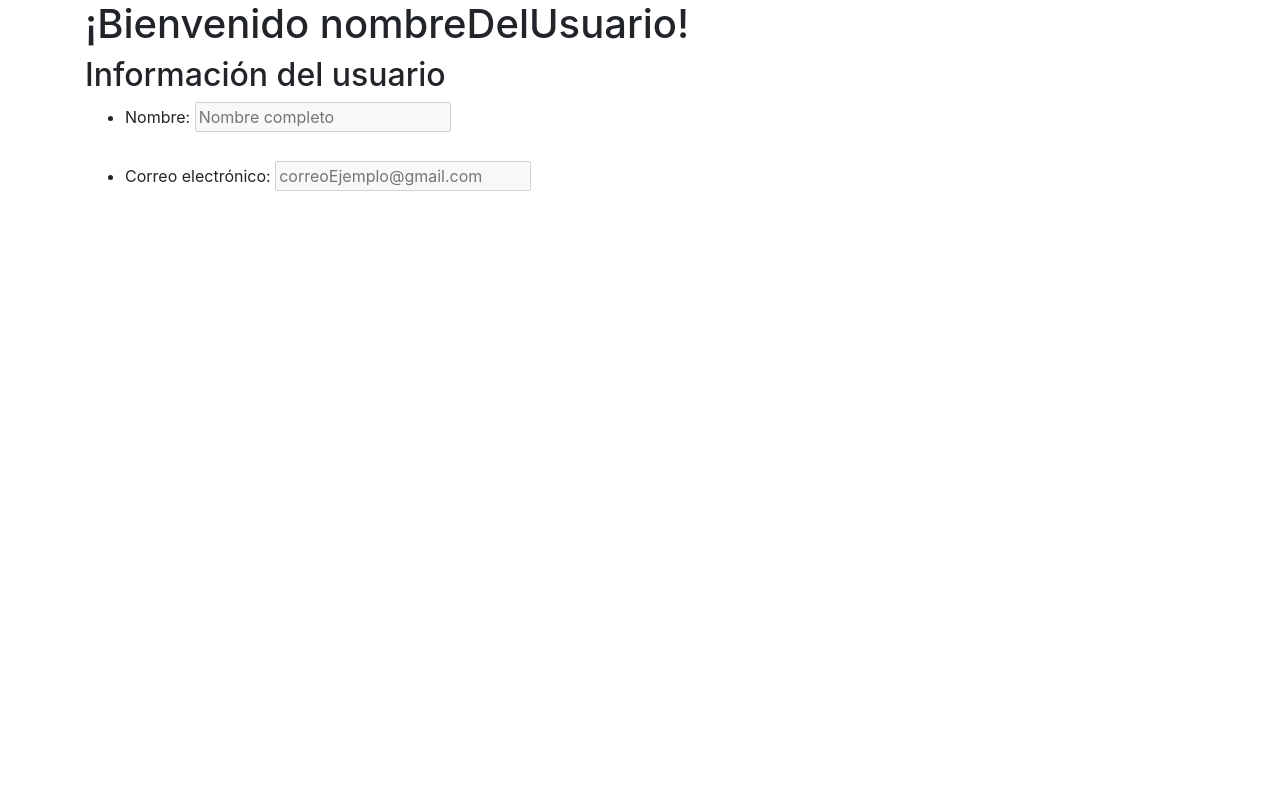
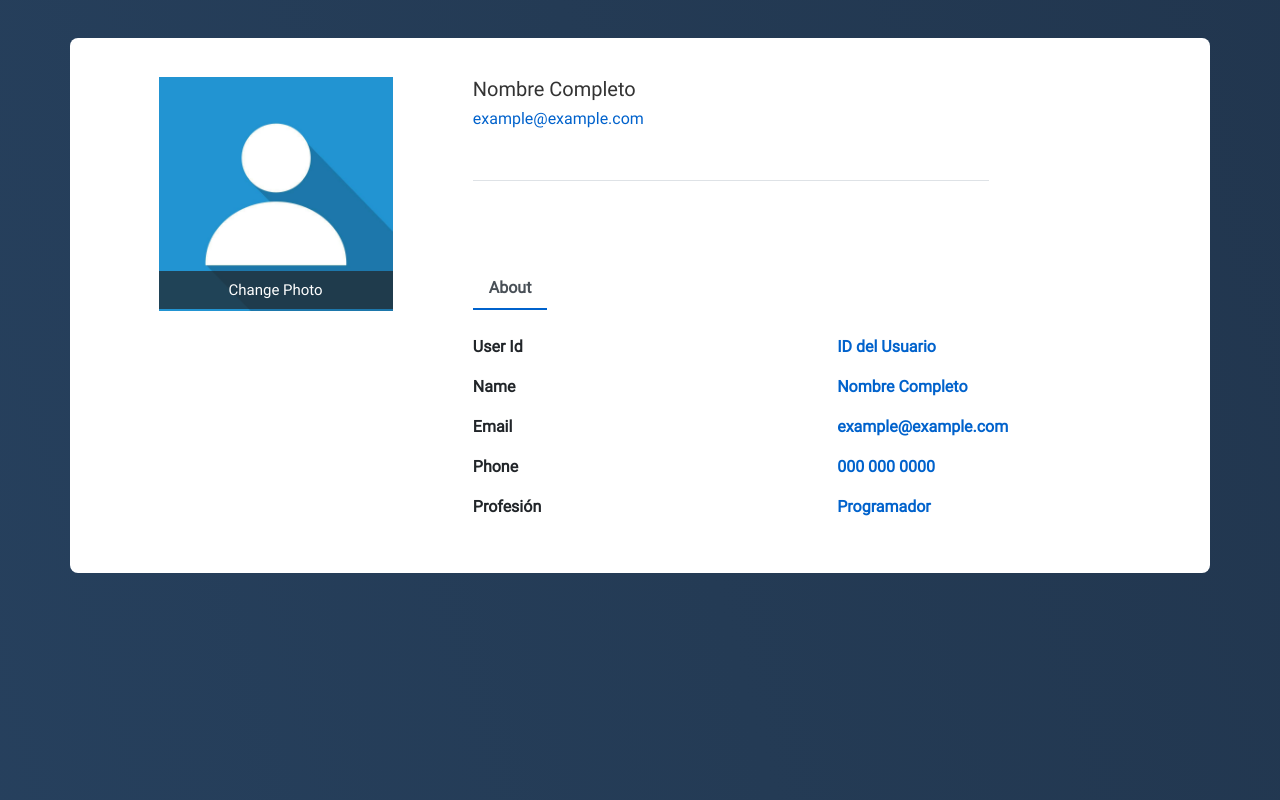
Before and after one commit to Tomas-Ortiz/login-web, a website built with Parcel: page front-end/profile.html in a window 1280 px wide. Built offline with nearby package versions, Linux system fonts and the light colour scheme.

Commit message:
Created Profile Page
Added default profile picture to media folder

```diff
--- a/front-end/common.css
+++ b/front-end/common.css
@@ -66,7 +66,7 @@ body {
     margin-bottom: 2%;
 }
 
-
+/***********ADAPTABILITY***********/
 /* Extra small devices (phones, 900px and down) */
 @media only screen and (max-width: 900px) {
 
@@ -91,4 +91,5 @@ body {
         font-size: 2vw;
         width: 20vw;
     }
+
 }
--- a/front-end/profile.css
+++ b/front-end/profile.css
@@ -0,0 +1,113 @@
+
+/***********CONTAINER***********/
+
+.profile-container{
+    padding: 3%;
+    margin-top: 3%;
+    margin-bottom: 3%;
+    border-radius: 0.5rem;
+    background: #fff;
+}
+
+/***********IMAGE AND CHANGE PHOTO BUTTON***********/
+
+.profile-img{
+    text-align: center;
+}
+.profile-img img{
+    width: 70%;
+    height: 100%;
+}
+.profile-img .profile-btn {
+    position: relative;
+    overflow: hidden;
+    margin-top: -20%;
+    width: 70%;
+    border: none;
+    border-radius: 0;
+    font-size: 15px;
+    background: #212529b8;
+}
+.profile-img .profile-btn input {
+    position: absolute;
+    opacity: 0;
+    right: 0;
+    top: 0;
+}
+.profile-head h5{
+    color: #333;
+}
+.profile-head h6{
+    color: #0062cc;
+}
+
+/***********NAVIGATION TABS***********/
+
+.profile-head .nav-tabs{
+    margin-top: 10%;
+}
+.profile-head .nav-tabs .nav-link{
+    font-weight:600;
+    border: none;
+}
+.profile-head .nav-tabs .nav-link.active{
+    border: none;
+    border-bottom:2px solid #0062cc;
+}
+
+.profile-head .nav-tabs .nav-item {
+    position: absolute;
+    bottom: 2vw;
+}
+
+/***********WORK LINKS UNDER PROFILE PICTURE***********/
+
+.profile-work{
+    padding: 14%;
+    margin-top: -15%;
+}
+.profile-work p{
+    font-size: 12px;
+    color: #818182;
+    font-weight: 600;
+    margin-top: 10%;
+}
+.profile-work a{
+    text-decoration: none;
+    color: #495057;
+    font-weight: 600;
+    font-size: 14px;
+}
+.profile-work ul{
+    list-style: none;
+}
+
+/***********ABOUT SECTION***********/
+
+.profile-tab label{
+    font-weight: 600;
+}
+.profile-tab p{
+    font-weight: 600;
+    color: #0062cc;
+}
+
+/***********ADAPTABILITY***********/
+
+/* Extra small devices (phones, 900px and down) */
+@media only screen and (max-width: 991px) {
+    .profile-img .profile-btn {
+        margin-top: -32%;
+    }
+}
+
+/* Extra small devices (phones, 700px and down) */
+@media only screen and (max-width: 767px) {
+    .profile-img .profile-btn {
+        margin-top: -13%;
+    }
+
+    .profile-head .nav-tabs {
+        margin-top: 15%;
+    }
+}
--- a/front-end/profile.html
+++ b/front-end/profile.html
@@ -1,5 +1,6 @@
 <!DOCTYPE html>
 <html lang="en">
+
 <head>
   <title>- Profile -</title>
 
@@ -7,35 +8,107 @@
   <meta name="viewport" content="width=device-width, initial-scale=1, shrink-to-fit=no">
 
   <link rel="icon" href="../media/icon.png">
-  <link rel="stylesheet" href="/bootstrap/css/bootstrap.min.css">
+  <link rel="stylesheet" href="../bootstrap/css/bootstrap.min.css">
+
+  <link rel="stylesheet" href="common.css">
+  <link rel="stylesheet" href="profile.css">
 </head>
+
 <body>
-<div class="container">
 
-  <h1>¡Bienvenido nombreDelUsuario!</h1>
+<div class="container profile-container">
+    <form method="post">
+        <div class="row">
+            <div class="col-md-4">
+                <div class="profile-img">
+                    <img src="../media/default-profile-picture.jpg" alt=""/>
+                    <div class="profile-btn btn btn-lg btn-primary">
+                        Change Photo
+                        <input type="file" name="file"/>
+                    </div>
+                </div>
+            </div>
+            <div class="col-md-6">
+                <div class="profile-head">
+                    <h5>
+                        Nombre Completo
+                    </h5>
+                    <h6>
+                        example@example.com
+                    </h6>
 
-  <div class="user-data">
-    <h2>Información del usuario</h2>
-    <ul>
+                    <ul class="nav nav-tabs" id="myTab" role="tablist">
+                        <li class="nav-item">
+                            <a class="nav-link active" id="home-tab" data-toggle="tab" href="#home" role="tab" aria-controls="home" aria-selected="true">About</a>
+                        </li>
+                    </ul>
+                </div>
+            </div>
+        </div>
+        <div class="row">
 
-      <li>
-        <label>Nombre:</label>
-        <input type="email" placeholder="Nombre completo" disabled>
-      </li>
+            <div class="col-md-4">
+                <!--<div class="profile-work">
+                    <p>LINKS DE TRABAJO</p>
+                    <a href="">Website Link</a><br/>
+                    <a href="">Perfil de LinkedIn</a><br/>
+                    <a href="">Perfil de Github</a><br/>
+                    <a href="">Perfil de Stack Overflow</a>
+                </div>-->
+            </div>
 
-      <br>
-
-      <li>
-        <label>Correo electrónico:</label>
-        <input type="email" placeholder="correoEjemplo@gmail.com" disabled>
-      </li>
-
-    </ul>
-  </div>
-
+            <div class="col-md-8">
+                <div class="tab-content profile-tab" id="myTabContent">
+                    <div class="tab-pane fade show active" id="home" role="tabpanel" aria-labelledby="home-tab">
+                        <div class="row">
+                            <div class="col-md-6">
+                                <label>User Id</label>
+                            </div>
+                            <div class="col-md-6">
+                                <p>ID del Usuario</p>
+                            </div>
+                        </div>
+                        <div class="row">
+                            <div class="col-md-6">
+                                <label>Name</label>
+                            </div>
+                            <div class="col-md-6">
+                                <p>Nombre Completo</p>
+                            </div>
+                        </div>
+                        <div class="row">
+                            <div class="col-md-6">
+                                <label>Email</label>
+                            </div>
+                            <div class="col-md-6">
+                                <p>example@example.com</p>
+                            </div>
+                        </div>
+                        <div class="row">
+                            <div class="col-md-6">
+                                <label>Phone</label>
+                            </div>
+                            <div class="col-md-6">
+                                <p>000 000 0000</p>
+                            </div>
+                        </div>
+                        <div class="row">
+                            <div class="col-md-6">
+                                <label>Profesión</label>
+                            </div>
+                            <div class="col-md-6">
+                                <p>Programador</p>
+                            </div>
+                        </div>
+                    </div>
+                </div>
+            </div>
+        </div>
+    </form>
 </div>
 
-<script src="/bootstrap/js/bootstrap.min.js"></script>
+<script rel="script" src="../jQuery/jquery-3.5.1.min.js"></script>
+<script rel="script" src="../bootstrap/js/bootstrap.min.js"></script>
 
 </body>
 </html>
```
Also changed, not shown: media/default-profile-picture.jpg (added).
